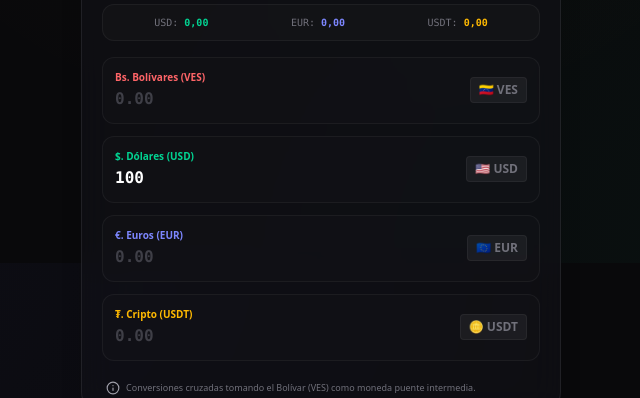
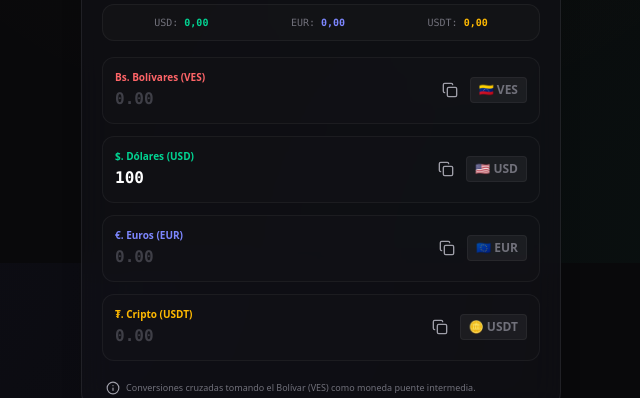
Before and after one commit to WarriorVEN/TasasVE, a Next.js app: page / in a window 1280 px wide. Shown: the part 537-935 px from the top of the page, without its empty margins (319-959 px from the left). Built offline with nearby package versions, Linux system fonts and the light colour scheme; no server answers.

Commit message:
feat: add copy buttons to calculator inputs

```diff
--- a/src/app/page.tsx
+++ b/src/app/page.tsx
@@ -390,7 +390,7 @@ export default function Home() {
         <div className="flex flex-col gap-3">
           {/* VES Input */}
           <div className="flex items-center justify-between p-3 rounded-xl bg-zinc-900/30 border border-white/5 focus-within:border-zinc-700 transition-colors">
-            <div className="flex flex-col gap-0.5">
+            <div className="flex flex-col gap-0.5 flex-1">
               <label className="text-[10px] font-bold text-red-400">Bs. Bolívares (VES)</label>
               <input
                 type="text"
@@ -402,12 +402,21 @@ export default function Home() {
                 className="w-full bg-transparent text-base font-bold font-mono focus:outline-none text-white placeholder-zinc-700"
               />
             </div>
-            <span className="text-xs text-zinc-500 font-bold shrink-0 self-center bg-white/5 px-2 py-1 rounded border border-white/5">🇻🇪 VES</span>
+            <div className="flex items-center gap-1.5 shrink-0">
+              <button
+                onClick={() => copyToClipboard(activeCurrency === 'VES' ? activeAmount : (conversions.VES || ''), 'ves-input')}
+                className="p-1.5 rounded-lg hover:bg-white/5 active:bg-white/10 active:scale-90 transition-all cursor-pointer text-zinc-400 hover:text-white"
+                title="Copiar cantidad"
+              >
+                {copiedId === 'ves-input' ? <Check className="h-4 w-4 text-emerald-400" /> : <Copy className="h-4 w-4" />}
+              </button>
+              <span className="text-xs text-zinc-500 font-bold bg-white/5 px-2 py-1 rounded border border-white/5">🇻🇪 VES</span>
+            </div>
           </div>
 
           {/* USD Input */}
           <div className="flex items-center justify-between p-3 rounded-xl bg-zinc-900/30 border border-white/5 focus-within:border-zinc-700 transition-colors">
-            <div className="flex flex-col gap-0.5">
+            <div className="flex flex-col gap-0.5 flex-1">
               <label className="text-[10px] font-bold text-emerald-400">$. Dólares (USD)</label>
               <input
                 type="text"
@@ -419,12 +428,21 @@ export default function Home() {
                 className="w-full bg-transparent text-base font-bold font-mono focus:outline-none text-white placeholder-zinc-700"
               />
             </div>
-            <span className="text-xs text-zinc-500 font-bold shrink-0 self-center bg-white/5 px-2 py-1 rounded border border-white/5">🇺🇸 USD</span>
+            <div className="flex items-center gap-1.5 shrink-0">
+              <button
+                onClick={() => copyToClipboard(activeCurrency === 'USD' ? activeAmount : (conversions.USD || ''), 'usd-input')}
+                className="p-1.5 rounded-lg hover:bg-white/5 active:bg-white/10 active:scale-90 transition-all cursor-pointer text-zinc-400 hover:text-white"
+                title="Copiar cantidad"
+              >
+                {copiedId === 'usd-input' ? <Check className="h-4 w-4 text-emerald-400" /> : <Copy className="h-4 w-4" />}
+              </button>
+              <span className="text-xs text-zinc-500 font-bold bg-white/5 px-2 py-1 rounded border border-white/5">🇺🇸 USD</span>
+            </div>
           </div>
 
           {/* EUR Input */}
           <div className="flex items-center justify-between p-3 rounded-xl bg-zinc-900/30 border border-white/5 focus-within:border-zinc-700 transition-colors">
-            <div className="flex flex-col gap-0.5">
+            <div className="flex flex-col gap-0.5 flex-1">
               <label className="text-[10px] font-bold text-indigo-400">€. Euros (EUR)</label>
               <input
                 type="text"
@@ -436,12 +454,21 @@ export default function Home() {
                 className="w-full bg-transparent text-base font-bold font-mono focus:outline-none text-white placeholder-zinc-700"
               />
             </div>
-            <span className="text-xs text-zinc-500 font-bold shrink-0 self-center bg-white/5 px-2 py-1 rounded border border-white/5">🇪🇺 EUR</span>
+            <div className="flex items-center gap-1.5 shrink-0">
+              <button
+                onClick={() => copyToClipboard(activeCurrency === 'EUR' ? activeAmount : (conversions.EUR || ''), 'eur-input')}
+                className="p-1.5 rounded-lg hover:bg-white/5 active:bg-white/10 active:scale-90 transition-all cursor-pointer text-zinc-400 hover:text-white"
+                title="Copiar cantidad"
+              >
+                {copiedId === 'eur-input' ? <Check className="h-4 w-4 text-emerald-400" /> : <Copy className="h-4 w-4" />}
+              </button>
+              <span className="text-xs text-zinc-500 font-bold bg-white/5 px-2 py-1 rounded border border-white/5">🇪🇺 EUR</span>
+            </div>
           </div>
 
           {/* USDT Input */}
           <div className="flex items-center justify-between p-3 rounded-xl bg-zinc-900/30 border border-white/5 focus-within:border-zinc-700 transition-colors">
-            <div className="flex flex-col gap-0.5">
+            <div className="flex flex-col gap-0.5 flex-1">
               <label className="text-[10px] font-bold text-amber-400">₮. Cripto (USDT)</label>
               <input
                 type="text"
@@ -453,7 +480,16 @@ export default function Home() {
                 className="w-full bg-transparent text-base font-bold font-mono focus:outline-none text-white placeholder-zinc-700"
               />
             </div>
-            <span className="text-xs text-zinc-500 font-bold shrink-0 self-center bg-white/5 px-2 py-1 rounded border border-white/5">🪙 USDT</span>
+            <div className="flex items-center gap-1.5 shrink-0">
+              <button
+                onClick={() => copyToClipboard(activeCurrency === 'USDT' ? activeAmount : (conversions.USDT || ''), 'usdt-input')}
+                className="p-1.5 rounded-lg hover:bg-white/5 active:bg-white/10 active:scale-90 transition-all cursor-pointer text-zinc-400 hover:text-white"
+                title="Copiar cantidad"
+              >
+                {copiedId === 'usdt-input' ? <Check className="h-4 w-4 text-emerald-400" /> : <Copy className="h-4 w-4" />}
+              </button>
+              <span className="text-xs text-zinc-500 font-bold bg-white/5 px-2 py-1 rounded border border-white/5">🪙 USDT</span>
+            </div>
           </div>
         </div>
 
```
